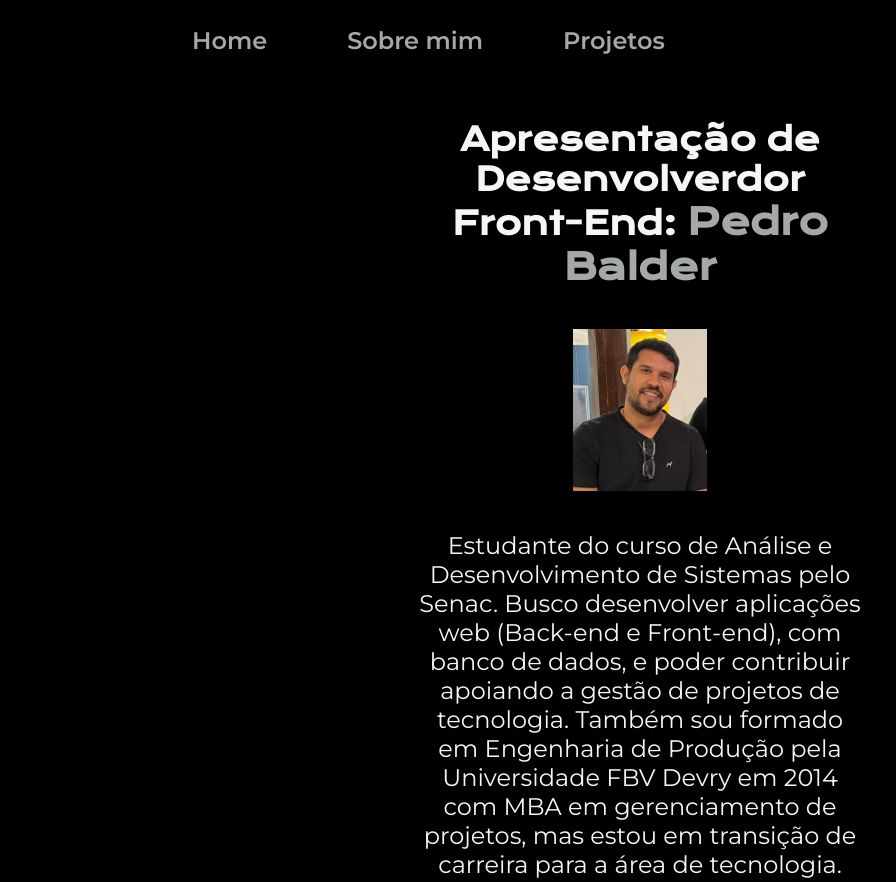
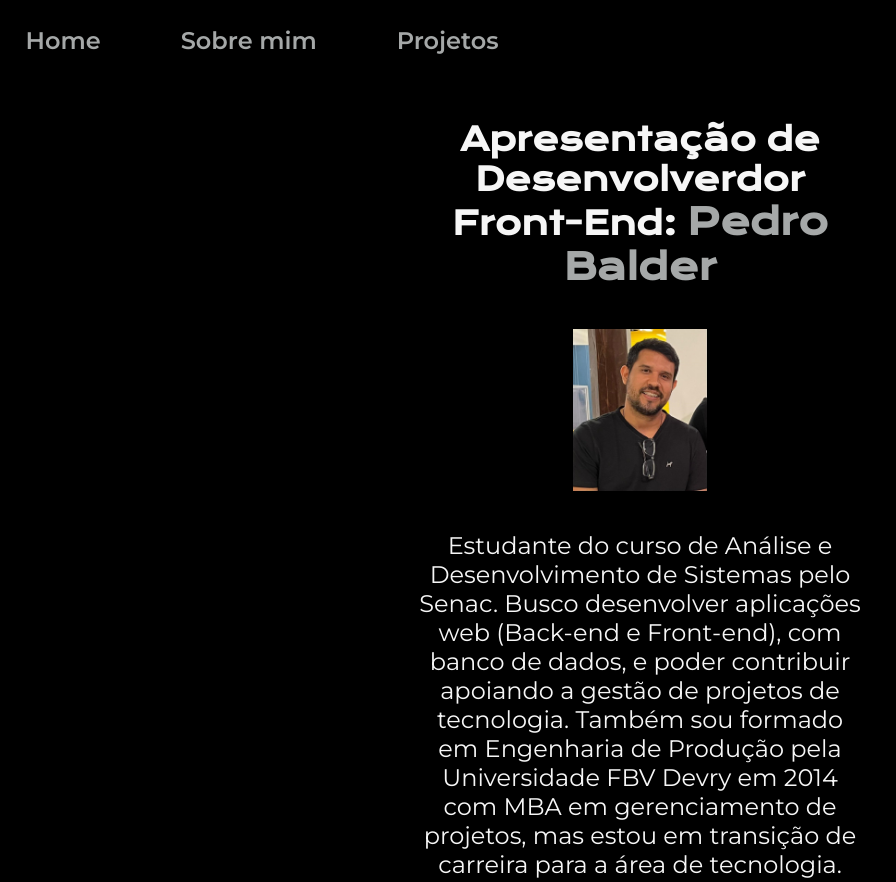
Before and after one commit to PedroBalder/Portifolio, a plain HTML site: page index.html in a window 1280 px wide. Shown: the top 882 px of the page, without its empty margins (0-896 px from the left). Drawn offline with nearby package versions, Linux system fonts and the light colour scheme.

Commit message:
Update style.css

```diff
--- a/styles/style.css
+++ b/styles/style.css
@@ -23,7 +23,7 @@ body {
 }
 
 .cabecalho {
-    padding: 2% 0% 0% 15%;
+    padding: 2% 0% 0% 2%;
 
 }
 .cabecalho__menu {
```
